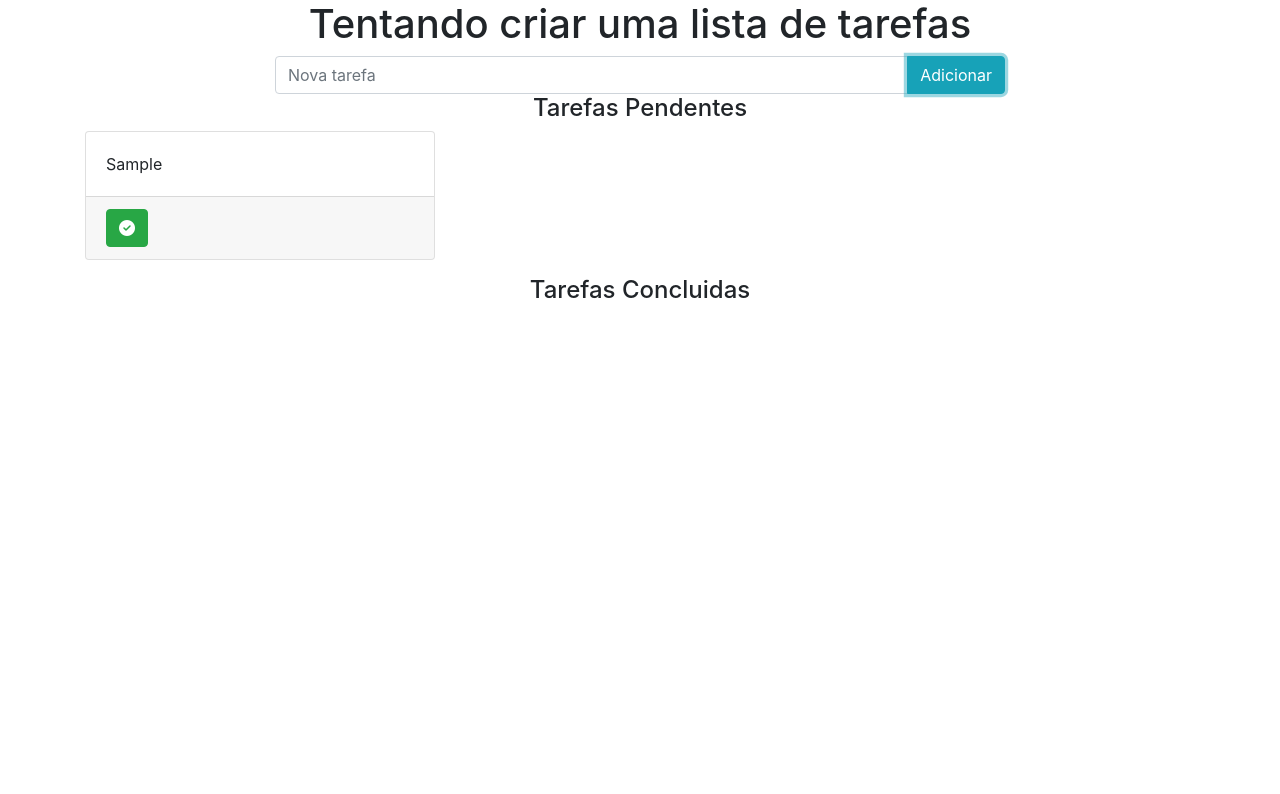
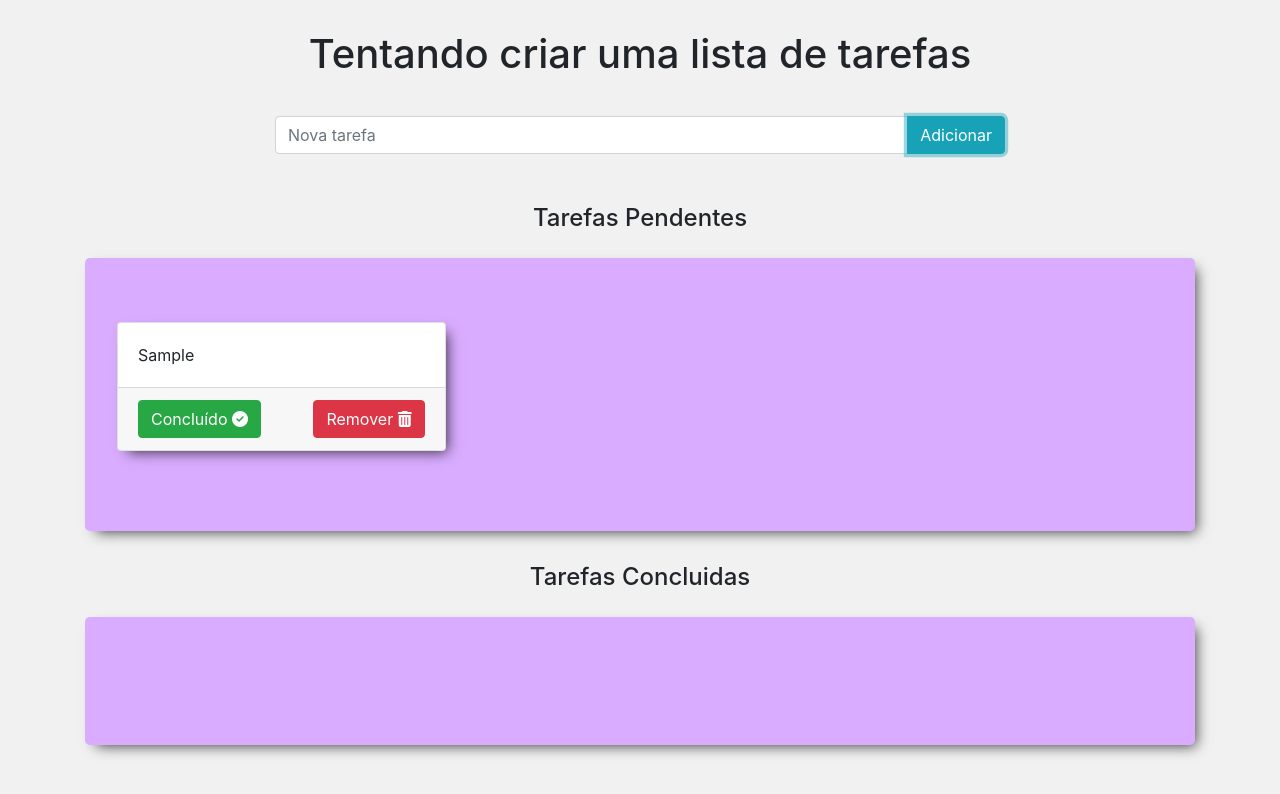
Before and after one commit to allefss94/ToDoList_VueJS, a plain HTML site: page index.html in a window 1280 px wide. Both pictures are taken after typing "Sample" into the empty fields and a click on the button "Adicionar". Drawn offline with nearby package versions, Linux system fonts and the light colour scheme.

Commit message:
New Styles

```diff
--- a/css/style.css
+++ b/css/style.css
@@ -1,3 +1,6 @@
+body{
+    background-color: #f1f1f1;
+}
 
 h4{
     display: flex;
@@ -8,3 +11,36 @@ h4{
     display: flex;
     justify-content: space-between;
 }
+
+.cabecalho{
+    margin-top: 30px;
+    margin-bottom: 30px;
+}
+
+.inputSpace{
+    margin-bottom: 50px;
+}
+
+.h4space{
+    margin-bottom: 25px;
+}
+
+.jumboColor{
+    background-color: #d9acff;
+    -webkit-box-shadow: 6px 6px 13px -5px rgba(0,0,0,0.75);
+    -moz-box-shadow: 6px 6px 13px -5px rgba(0,0,0,0.75);
+    box-shadow: 6px 6px 13px -5px rgba(0,0,0,0.75);
+}
+
+.cardStyle{
+    -webkit-box-shadow: 6px 6px 13px -5px rgba(0,0,0,0.75);
+    -moz-box-shadow: 6px 6px 13px -5px rgba(0,0,0,0.75);
+    box-shadow: 6px 6px 13px -5px rgba(0,0,0,0.75);
+}
+
+.text-color{
+    color: white;
+}
+.text-color:hover{
+    color: white;
+}
--- a/index.html
+++ b/index.html
@@ -18,14 +18,14 @@
 <body>
   <!-- cabeçalho -->
   <div class="container" id="app">
-    <div class="row text-center">
+    <div class="row text-center cabecalho">
       <div class="col-md">
         <h1>Tentando criar uma lista de tarefas</h1>
       </div>
     </div>
 
     <!-- Input de Tarefas -->
-    <div class="row justify-content-center">
+    <div class="row justify-content-center inputSpace">
       <div class="col-8">
         <div class="input-group">
           <input v-model="novaTarefa.title" type="text" class="form-control" placeholder="Nova tarefa"
@@ -41,19 +41,24 @@
 
     <!-- Lista de Tarefas -->
     <div class="row justify-content-center">
+      <h4 class="h4space">Tarefas Pendentes</h4>
+    </div>
 
-      <h4>Tarefas Pendentes</h4>
-    </div>
+    <div class="jumbotron jumboColor">
       <div class="row">
         <div class="col-xs-10 col-sm-10 col-md-6 col-lg-4" v-for="tarefa in tarefas" v-if="tarefa.estado === false">
-        <div class="card mb-3">
+          <div class="card mb-3 cardStyle">
             <div class="card-body">
               {{tarefa.title}}
             </div>
-          <div class="card-footer">
-            <button type="button" class="btn btn-success" @click="alterarStatus(tarefa)">
+            <div class="card-footer buttonSpace">
+              <button type="button" class="btn btn-success" @click="alterarStatus(tarefa)">Concluído
                 <span><i class="fa fa-check-circle" aria-hidden="true"></i></span>
               </button>
+              <button type="button" class="btn btn-danger" @click="removerTarefa(tarefa)">Remover
+                <span><i class="fa fa-trash" aria-hidden="true"></i></span>
+              </button>
+            </div>
           </div>
         </div>
       </div>
@@ -61,22 +66,24 @@
 
     <!-- Lista de Tarefas -->
     <div class="row justify-content-center">
+      <h4 class="h4space">Tarefas Concluidas</h4>
+    </div>
 
-      <h4>Tarefas Concluidas</h4>
-    </div>
+    <div class="jumbotron jumboColor">
       <div class="row">
         <div class="col-xs-10 col-sm-10 col-md-6 col-lg-4" v-for="tarefa in tarefas" v-if="tarefa.estado === true">
-        <div class="card mb-3">
+          <div class="card mb-3 cardStyle">
             <div class="card-body">
               {{tarefa.title}}
             </div>
             <div class="card-footer buttonSpace">
-            <button type="button" class="btn btn-warning" @click="alterarStatus(tarefa)">
+              <button type="button" class="btn btn-warning text-color" @click="alterarStatus(tarefa)">Pendente
                 <span><i class="fa fa-times" aria-hidden="true"></i></span>
               </button>
-            <button type="button" class="btn btn-danger" @click="removerTarefa(tarefa)">
+              <button type="button" class="btn btn-danger" @click="removerTarefa(tarefa)">Remover
                 <span><i class="fa fa-trash" aria-hidden="true"></i></span>
               </button>
+            </div>
           </div>
         </div>
       </div>
```
Lines whose indentation alone changed are shown as unchanged.
